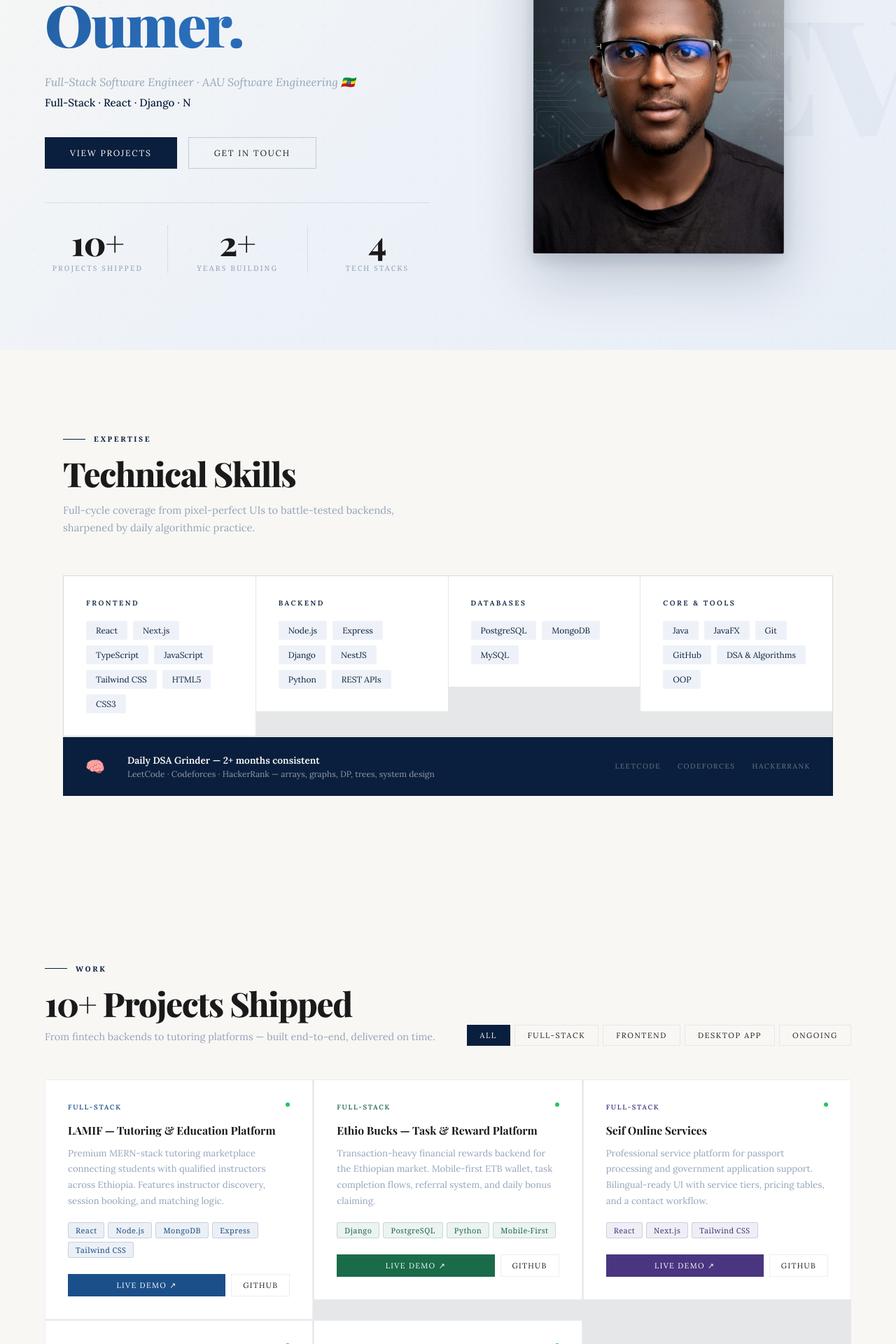
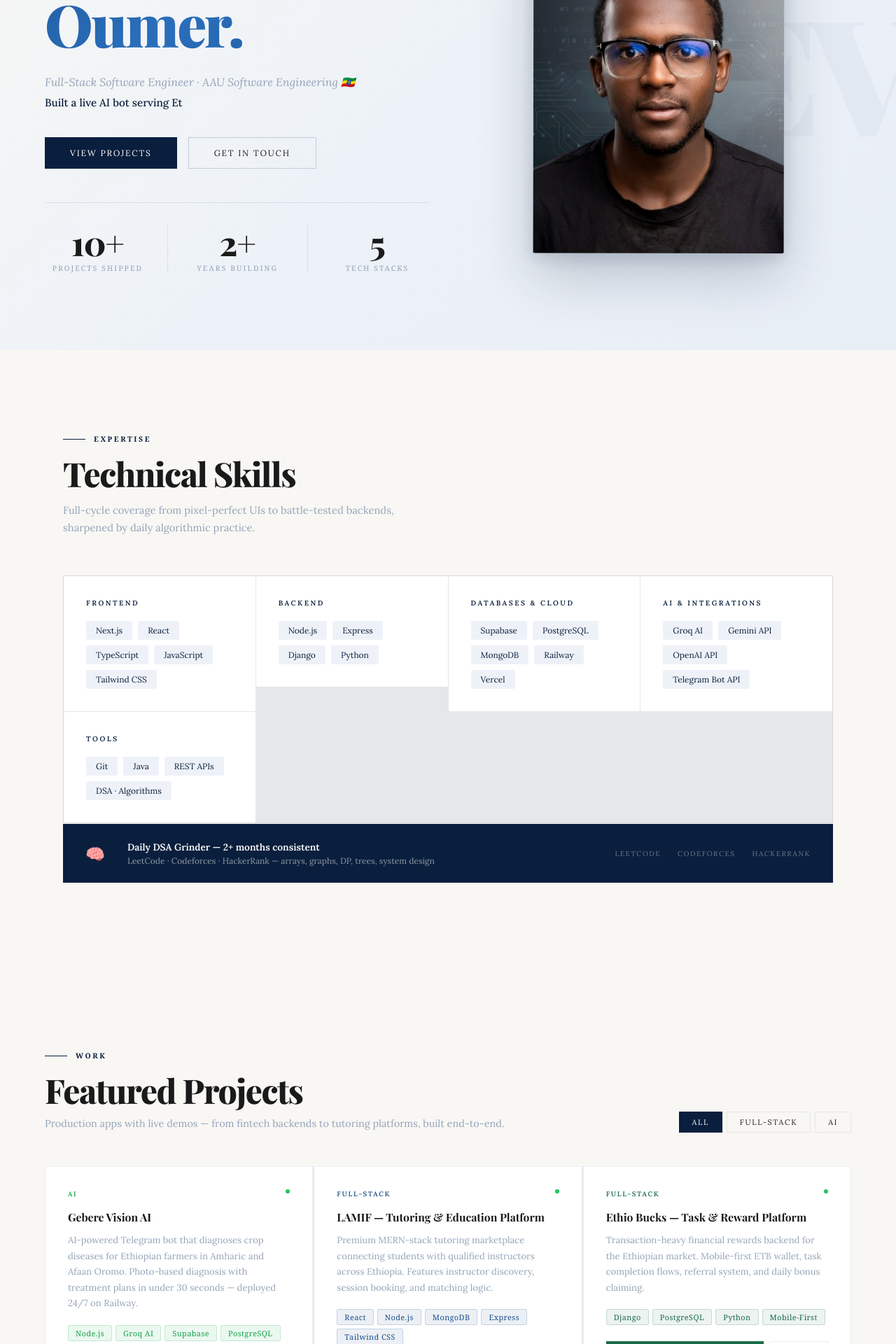
Before and after one commit to oumersalah2-cmd/portfolio-of-mine, a React (Vite) app: page / in a window 1280 px wide. Shown: the part 300-2220 px from the top of the page at 70% size. Built offline with nearby package versions, Linux system fonts and the light colour scheme.

Commit message:
feat: add Gebere Vision AI, ConsultAI, AAU Cafe projects, fix contact form, update stats to 10+

```diff
--- a/src/App.jsx
+++ b/src/App.jsx
@@ -5,25 +5,29 @@ const PHOTO_B64 = "/9j/4AAQSkZJRgABAQAAAQABAAD/2wBDAAQDAwMDAgQDAwMEBAQFBgoGBgUFB
 const NAV_LINKS = ["About", "Skills", "Projects", "Experience", "Blog", "Contact"];
 
 const SKILLS = [
-  { category: "Frontend", items: ["React", "Next.js", "TypeScript", "JavaScript", "Tailwind CSS", "HTML5", "CSS3"] },
-  { category: "Backend", items: ["Node.js", "Express", "Django", "NestJS", "Python", "REST APIs"] },
-  { category: "Databases", items: ["PostgreSQL", "MongoDB", "MySQL"] },
-  { category: "Core & Tools", items: ["Java", "JavaFX", "Git", "GitHub", "DSA & Algorithms", "OOP"] },
+  { category: "Frontend", items: ["Next.js", "React", "TypeScript", "JavaScript", "Tailwind CSS"] },
+  { category: "Backend", items: ["Node.js", "Express", "Django", "Python"] },
+  { category: "Databases & Cloud", items: ["Supabase", "PostgreSQL", "MongoDB", "Railway", "Vercel"] },
+  { category: "AI & Integrations", items: ["Groq AI", "Gemini API", "OpenAI API", "Telegram Bot API"] },
+  { category: "Tools", items: ["Git", "Java", "REST APIs", "DSA · Algorithms"] },
 ];
 
 const TYPING_LINES = [
-  "Building scalable systems from schema to UI.",
-  "Full-Stack · React · Django · Node.js · Java.",
-  "Open to remote & global collaborations.",
+  "Next.js · Supabase · Node.js · AI Integration.",
+  "Built a live AI bot serving Ethiopian farmers.",
+  "Full-stack from schema to UI — PostgreSQL to Next.js.",
   "Daily LeetCode · Codeforces · HackerRank grinder.",
+  "Open to remote freelance · global collaborations.",
 ];
 
 const PROJECTS = [
+  { name: "Gebere Vision AI", desc: "AI-powered Telegram bot that diagnoses crop diseases for Ethiopian farmers in Amharic and Afaan Oromo. Photo-based diagnosis with treatment plans in under 30 seconds — deployed 24/7 on Railway.", tags: ["Node.js", "Groq AI", "Supabase", "PostgreSQL", "Telegram Bot API"], type: "AI", accent: "#16A34A", demo: "https://t.me/gebere_vision_bot", github: "https://github.com/oumersalah2-cmd/gebere-vision-ai" },
   { name: "LAMIF — Tutoring & Education Platform", desc: "Premium MERN-stack tutoring marketplace connecting students with qualified instructors across Ethiopia. Features instructor discovery, session booking, and matching logic.", tags: ["React", "Node.js", "MongoDB", "Express", "Tailwind CSS"], type: "Full-Stack", accent: "#1B4F8A", demo: "https://lamif-platform.vercel.app/", github: "https://github.com/oumersalah2-cmd" },
   { name: "Ethio Bucks — Task & Reward Platform", desc: "Transaction-heavy financial rewards backend for the Ethiopian market. Mobile-first ETB wallet, task completion flows, referral system, and daily bonus claiming.", tags: ["Django", "PostgreSQL", "Python", "Mobile-First"], type: "Full-Stack", accent: "#1A6B4A", demo: "http://abdusalam.pythonanywhere.com", github: "https://github.com/oumersalah2-cmd" },
+  { name: "ConsultAI", desc: "AI-powered consulting platform built with Next.js and TypeScript. Features dynamic prompt flows, streaming responses, and a clean chat-style interface for intelligent consultations.", tags: ["Next.js", "TypeScript", "AI APIs", "Tailwind CSS"], type: "AI", accent: "#7C3AED", demo: "https://v0-consult-ai-five.vercel.app/", github: "https://github.com/oumersalah2-cmd/consultaiv1" },
+  { name: "AAU Café Management System", desc: "Full-stack campus café ordering system for Addis Ababa University. Digitises meal attendance, automates 3,000 ETB monthly stipend payments, and prevents dual-claiming fraud with database-level constraints.", tags: ["Node.js", "Express", "PostgreSQL", "JWT Auth"], type: "Full-Stack", accent: "#0F6E7A", demo: "https://addis-ababa-university-cafe-management.onrender.com/", github: "https://github.com/oumersalah2-cmd/Addis-Ababa-University-Cafe-Management-and-Stipend-System" },
+  { name: "Jabalu — Story to Web", desc: "Transformed a Facebook written narrative into an immersive web reading experience with chapter navigation, animated transitions, and mobile-first presentation.", tags: ["React", "Next.js", "Tailwind CSS"], type: "Full-Stack", accent: "#7A3B1E", demo: "https://ahmedinjebalaksum.vercel.app/", github: "https://github.com/oumersalah2-cmd" },
   { name: "Seif Online Services", desc: "Professional service platform for passport processing and government application support. Bilingual-ready UI with service tiers, pricing tables, and a contact workflow.", tags: ["React", "Next.js", "Tailwind CSS"], type: "Full-Stack", accent: "#4A3580", demo: "https://seif-online-services.vercel.app/", github: "https://github.com/oumersalah2-cmd" },
-  { name: "Jabalu — Story to Web", desc: "Transformed a Facebook written narrative into an immersive web reading experience with chapter navigation, animated transitions, and mobile-first presentation.", tags: ["React", "Next.js", "Tailwind CSS"], type: "Full-Stack", accent: "#7A3B1E", demo: "https://ahmedinjebalaksum.vercel.app/", github: "https://github.com/oumersalah2-cmd" },
-  { name: "AAU Café Management System", desc: "Real-time campus café ordering system for Addis Ababa University. Handles menu management, live order tracking, and a kitchen dashboard on a PostgreSQL backend.", tags: ["JavaScript", "PostgreSQL", "Node.js", "Express"], type: "Full-Stack", accent: "#0F6E7A", demo: "https://addis-ababa-university-cafe-management.onrender.com/", github: "https://github.com/oumersalah2-cmd" },
 ];
 
 const EXPERIENCE = [
@@ -191,7 +195,7 @@ export default function App() {
     window.localStorage.setItem("theme", darkMode ? "dark" : "light");
   }, [darkMode]);
 
-  const types = ["All", "Full-Stack", "Frontend", "Desktop App", "Ongoing"];
+  const types = ["All", "Full-Stack", "AI"];
   const filtered = filter === "All" ? PROJECTS : PROJECTS.filter(p => p.type === filter);
 
   return (
@@ -254,6 +258,7 @@ export default function App() {
           --selection-text: #020617;
         }
 
+        html, body { min-width: 0; overflow-x: hidden; }
         body { font-family: 'Lora', Georgia, serif; background: var(--bg); color: var(--text); }
         ::selection { background: var(--selection-bg); color: var(--selection-text); }
         ::-webkit-scrollbar { width: 4px; }
@@ -303,7 +308,7 @@ export default function App() {
         .nav-mobile-email { display: none; }
 @media (max-width: 768px) {
   .nav-links-list { display: none !important; }
-  .nav-hire-btn { display: none !important; }
+  .nav-hire-btn { display: inline-flex !important; }
   .nav-mobile-email { display: flex !important; align-items: center; }
   .hero-grid { grid-template-columns: 1fr !important; padding: 90px 5vw 60px !important; }
   .hero-photo { order: -1; justify-content: center !important; }
@@ -326,7 +331,7 @@ export default function App() {
         {/* ── NAV ── */}
         <nav style={{ position: "fixed", top: 0, left: 0, right: 0, zIndex: 200, height: "68px", display: "flex", alignItems: "center", justifyContent: "space-between", padding: "0 5vw", background: scrolled ? "var(--nav-bg)" : "transparent", backdropFilter: scrolled ? "blur(16px)" : "none", borderBottom: scrolled ? "1px solid var(--border)" : "none", transition: "all 0.4s ease" }}>
           <button onClick={() => scrollTo("About")} style={{ background: "none", border: "none", cursor: "pointer", fontFamily: "'Playfair Display', serif", fontWeight: 900, fontSize: "1.4rem", color: "var(--text)", letterSpacing: "-0.02em" }}>A·O</button>
-          <ul style={{ display: "flex", gap: "2.2rem", listStyle: "none" }}>
+          <ul className="nav-links-list" style={{ display: "flex", gap: "2.2rem", listStyle: "none" }}>
             {NAV_LINKS.map(l => (
               <li key={l}>
                 <button onClick={() => scrollTo(l)} className={`nav-link ${active === l ? "active" : ""}`}>{l}</button>
@@ -337,12 +342,12 @@ export default function App() {
             <button onClick={() => setDarkMode(prev => !prev)} className="btn-outline" style={{ padding: "9px 18px", fontSize: "0.68rem" }}>
               {darkMode ? "Light" : "Dark"}
             </button>
-            <a href="mailto:oumersalah2@gmail.com" className="btn-primary" style={{ padding: "9px 22px", fontSize: "0.68rem" }}>Hire Me</a>
+            <a href="mailto:oumersalah2@gmail.com" className="btn-primary nav-hire-btn" style={{ padding: "9px 22px", fontSize: "0.68rem" }}>Hire Me</a>
           </div>
         </nav>
 
         {/* ── HERO ── */}
-        <section id="about" style={{ minHeight: "100vh", display: "grid", gridTemplateColumns: "1fr 1fr", alignItems: "center", padding: "100px 5vw 60px", gap: "4vw", background: "var(--hero-bg)", position: "relative", overflow: "hidden" }}>
+        <section id="about" className="hero-grid" style={{ minHeight: "100vh", display: "grid", gridTemplateColumns: "1fr 1fr", alignItems: "center", padding: "100px 5vw 60px", gap: "4vw", background: "var(--hero-bg)", position: "relative", overflow: "hidden" }}>
 
           {/* Background texture dots */}
           <div style={{ position: "absolute", inset: 0, backgroundImage: "radial-gradient(circle, rgba(13,46,90,0.04) 1px, transparent 1px)", backgroundSize: "32px 32px", pointerEvents: "none" }} />
@@ -351,7 +356,7 @@ export default function App() {
           <div style={{ position: "absolute", right: "-2vw", top: "50%", transform: "translateY(-50%)", fontSize: "clamp(120px, 18vw, 240px)", fontWeight: 900, color: "rgba(13,46,90,0.03)", fontFamily: "'Playfair Display', serif", lineHeight: 1, pointerEvents: "none", userSelect: "none", letterSpacing: "-0.05em" }}>DEV</div>
 
           {/* LEFT */}
-          <div style={{ zIndex: 1 }}>
+          <div className="hero-left" style={{ zIndex: 1 }}>
             <FadeIn delay={0.1}>
               <div style={{ display: "inline-flex", alignItems: "center", gap: "10px", padding: "7px 18px", border: "1px solid rgba(42,110,187,0.4)", marginBottom: "2rem", background: "rgba(10,31,61,0.07)", backdropFilter: "blur(8px)" }}>
                 <span style={{ width: "8px", height: "8px", borderRadius: "50%", background: "#22C55E", display: "inline-block", position: "relative", flexShrink: 0 }}>
@@ -377,7 +382,7 @@ export default function App() {
             </FadeIn>
 
             <FadeIn delay={0.5}>
-              <div style={{ display: "flex", gap: "1rem", flexWrap: "wrap", marginBottom: "3rem" }}>
+              <div className="hero-buttons" style={{ display: "flex", gap: "1rem", flexWrap: "wrap", marginBottom: "3rem" }}>
                 <button onClick={() => scrollTo("Projects")} className="btn-primary">View Projects</button>
                 <button onClick={() => scrollTo("Contact")} className="btn-outline">Get in Touch</button>
               </div>
@@ -385,8 +390,8 @@ export default function App() {
 
             {/* Stats */}
             <FadeIn delay={0.65}>
-              <div ref={statsRef} style={{ display: "flex", gap: "0", borderTop: "1px solid rgba(13,46,90,0.1)", paddingTop: "2rem" }}>
-                {[{ num: 10, suffix: "+", label: "Projects Shipped" }, { num: 2, suffix: "+", label: "Years Building" }, { num: 4, suffix: "", label: "Tech Stacks" }].map((s, i) => (
+              <div ref={statsRef} className="hero-stats" style={{ display: "flex", gap: "0", borderTop: "1px solid rgba(13,46,90,0.1)", paddingTop: "2rem" }}>
+                {[{ num: 10, suffix: "+", label: "Projects Shipped" }, { num: 2, suffix: "+", label: "Years Building" }, { num: 5, suffix: "", label: "Tech Stacks" }].map((s, i) => (
                   <div key={s.label} style={{ flex: 1, paddingLeft: i > 0 ? "1.5rem" : 0, borderLeft: i > 0 ? "1px solid rgba(13,46,90,0.1)" : "none", marginLeft: i > 0 ? "1.5rem" : 0 }}>
                     <StatCounter {...s} start={statsVisible} />
                   </div>
@@ -396,7 +401,8 @@ export default function App() {
           </div>
 
           {/* RIGHT — Photo */}
-          <FadeIn delay={0.3} direction="right" style={{ display: "flex", justifyContent: "center", alignItems: "center" }}>
+          <FadeIn delay={0.3} direction="right">
+            <div className="hero-photo" style={{ display: "flex", justifyContent: "center", alignItems: "center" }}>
               <div className="photo-float" style={{ position: "relative", zIndex: 1 }}>
                 {/* Offset border — sits behind and slightly shifted, editorial feel */}
                 <div style={{
@@ -425,6 +431,7 @@ export default function App() {
                   filter: "contrast(1.04) saturate(0.92)",
                 }}
               />
+            </div>
             </div>
           </FadeIn>
         </section>
@@ -475,8 +482,8 @@ export default function App() {
               <div style={{ display: "flex", justifyContent: "space-between", alignItems: "flex-end", flexWrap: "wrap", gap: "2rem", marginBottom: "3rem" }}>
                 <div>
                   <SectionEyebrow>Work</SectionEyebrow>
-                  <SectionHeading>10+ Projects Shipped</SectionHeading>
-                  <p style={{ color: "var(--muted-strong)", marginTop: "0.6rem", fontSize: "0.9rem", lineHeight: 1.7 }}>From fintech backends to tutoring platforms — built end-to-end, delivered on time.</p>
+                  <SectionHeading>Featured Projects</SectionHeading>
+                  <p style={{ color: "var(--muted-strong)", marginTop: "0.6rem", fontSize: "0.9rem", lineHeight: 1.7 }}>Production apps with live demos — from fintech backends to tutoring platforms, built end-to-end.</p>
                 </div>
                 <div style={{ display: "flex", gap: "6px", flexWrap: "wrap" }}>
                   {types.map(t => <button key={t} onClick={() => setFilter(t)} className={`filter-btn ${filter === t ? "active" : ""}`}>{t}</button>)}
@@ -639,7 +646,7 @@ export default function App() {
                 </div>
 
                 {/* Right: form */}
-                <div style={{ display: "flex", flexDirection: "column", gap: "1rem" }}>
+                <div className="contact-grid" style={{ display: "flex", flexDirection: "column", gap: "1rem" }}>
                   {[{ ph: "Your name", type: "text" }, { ph: "Your email", type: "email" }].map(({ ph, type }) => (
                     <input key={ph} placeholder={ph} type={type} style={{ padding: "14px 18px", background: "rgba(255,255,255,0.05)", border: "1px solid rgba(255,255,255,0.1)", color: "#fff", fontSize: "0.87rem", fontFamily: "'Lora', serif", width: "100%" }} />
                   ))}
@@ -647,6 +654,13 @@ export default function App() {
                   <button className="btn-primary" style={{ background: "#2A6EBB", width: "100%", textAlign: "center", marginTop: "0.5rem" }}
                     onMouseEnter={e => e.currentTarget.style.background = "#1B4F8A"}
                     onMouseLeave={e => e.currentTarget.style.background = "#2A6EBB"}
+                    onClick={() => {
+                      const name = document.querySelector('input[placeholder="Your name"]')?.value || '';
+                      const email = document.querySelector('input[placeholder="Your email"]')?.value || '';
+                      const message = document.querySelector('textarea')?.value || '';
+                      if (!name || !email || !message) { alert('Please fill in all fields.'); return; }
+                      window.location.href = `mailto:oumersalah2@gmail.com?subject=Portfolio Contact from ${encodeURIComponent(name)}&body=${encodeURIComponent(`From: ${name}\nEmail: ${email}\n\n${message}`)}`;
+                    }}
                   >Send Message</button>
                 </div>
               </div>
```
Lines whose indentation alone changed are shown as unchanged.
